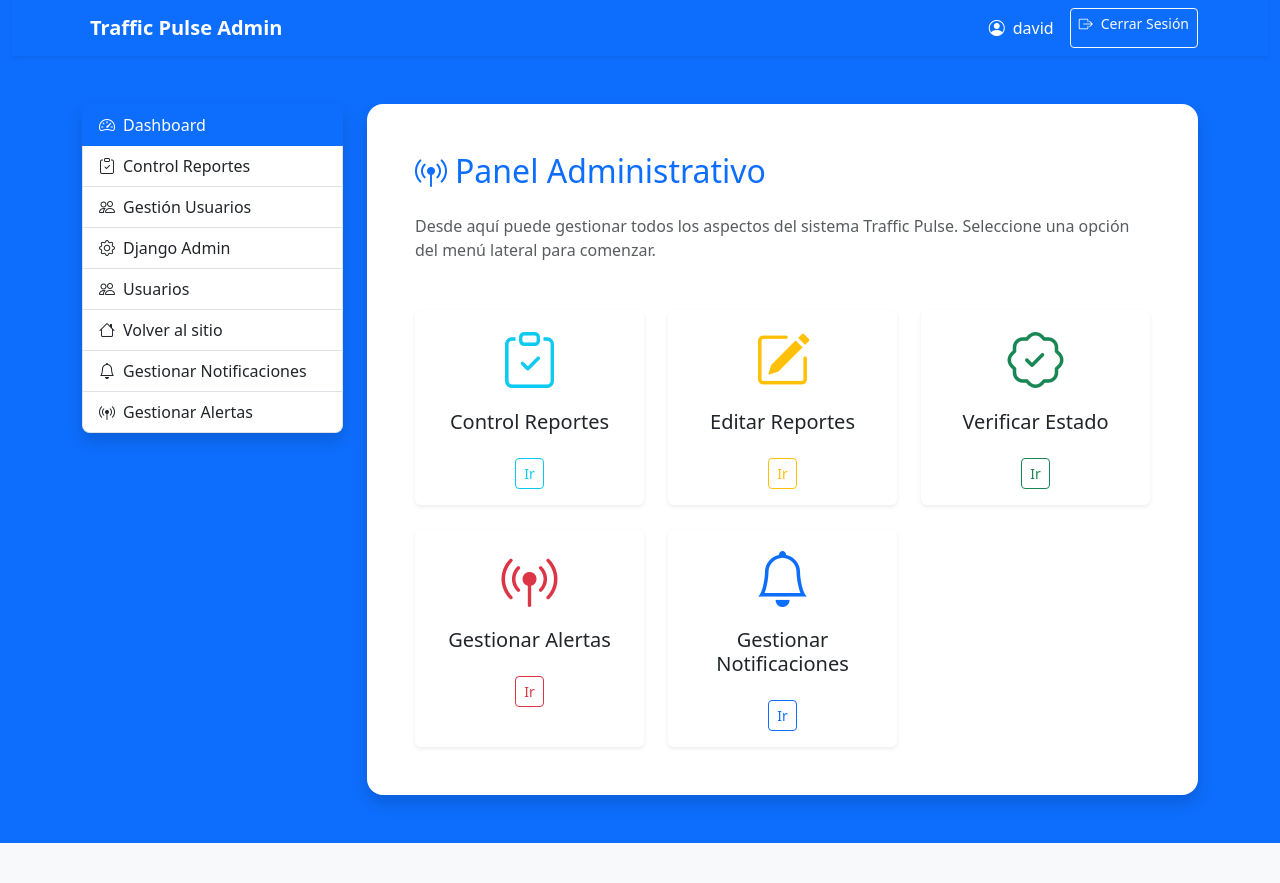
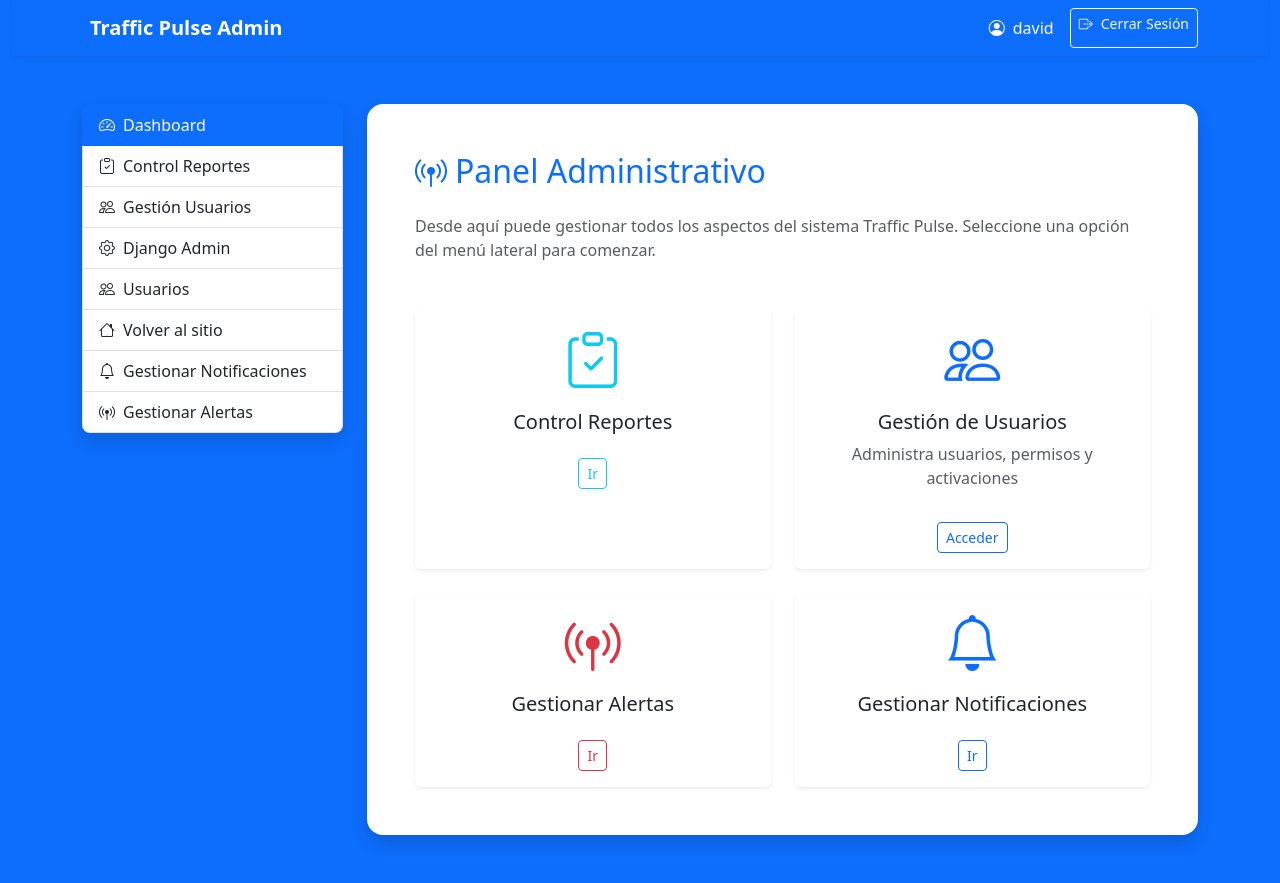
Before and after one commit to jss930/AvanceIngSoftware, a Django app: page /panel/ in a window 1280 px wide. Before the commit the page ends 843 px from the top, so only its background shows below. Run offline with Django 5.2, Linux system fonts and the light colour scheme; a user stored in the database is signed in.

Commit message:
feat: actualizacion templates en admin

```diff
--- a/app/admin_custom/templates/panel/personalizado.html
+++ b/app/admin_custom/templates/panel/personalizado.html
@@ -74,7 +74,7 @@
                 Desde aquí puede gestionar todos los aspectos del sistema Traffic Pulse. Seleccione una opción del menú lateral para comenzar.
               </p>
               <div class="row mt-4 g-4">
-                <div class="col-md-6 col-lg-4">
+                <div class="col-md-6">
                   <div class="card h-100 text-center shadow-sm border-0">
                     <div class="card-body">
                       <i class="bi bi-clipboard-check display-4 text-info"></i>
@@ -84,27 +84,18 @@
                   </div>
                 </div>
 
-                <div class="col-md-6 col-lg-4">
+                <div class="col-md-6">
                   <div class="card h-100 text-center shadow-sm border-0">
                     <div class="card-body">
-                      <i class="bi bi-pencil-square display-4 text-warning"></i>
-                      <h5 class="mt-3">Editar Reportes</h5>
-                      <a href="/panel/editar/" class="btn btn-outline-warning btn-sm mt-3">Ir</a>
+                      <i class="bi bi-people display-4 text-primary"></i>
+                      <h5 class="mt-3">Gestión de Usuarios</h5>
+                      <p class="text-muted">Administra usuarios, permisos y activaciones</p>
+                      <a href="{% url 'gestion_usuarios' %}" class="btn btn-outline-primary btn-sm mt-3">Acceder</a>
                     </div>
                   </div>
                 </div>
 
-                <div class="col-md-6 col-lg-4">
-                  <div class="card h-100 text-center shadow-sm border-0">
-                    <div class="card-body">
-                      <i class="bi bi-patch-check display-4 text-success"></i>
-                      <h5 class="mt-3">Verificar Estado</h5>
-                      <a href="/panel/verificar/" class="btn btn-outline-success btn-sm mt-3">Ir</a>
-                    </div>
-                  </div>
-                </div>
-
-                <div class="col-md-6 col-lg-4">
+                <div class="col-md-6">
                   <div class="card h-100 text-center shadow-sm border-0">
                     <div class="card-body">
                       <i class="bi bi-broadcast-pin display-4 text-danger"></i>
@@ -114,7 +105,7 @@
                   </div>
                 </div>
 
-                <div class="col-md-6 col-lg-4">
+                <div class="col-md-6">
                   <div class="card h-100 text-center shadow-sm border-0">
                     <div class="card-body">
                       <i class="bi bi-bell display-4 text-primary"></i>
```
Also changed, not shown: app/usuario/templates/mapa_generado.html (+53 -30 lines), db.sqlite3.
